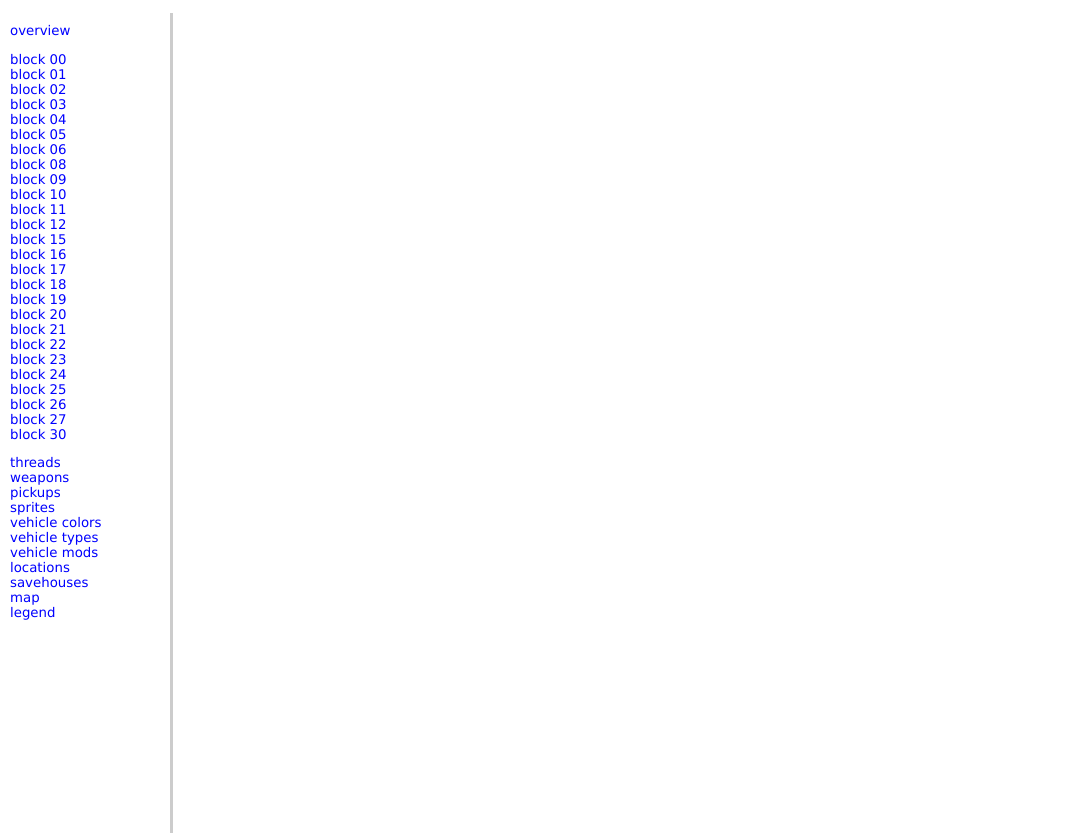
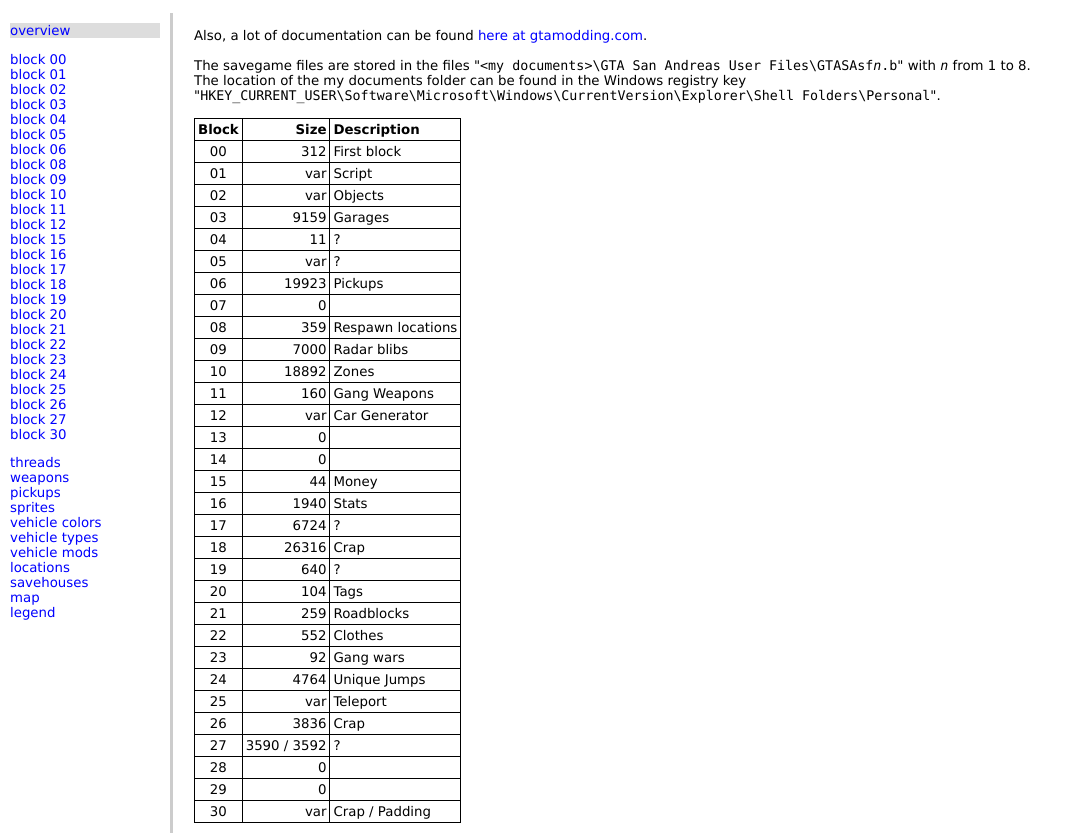
Before and after one commit to gtasa-savegame-editor/docs, a React (Create React App) app: page / in a window 1280 px wide. Shown: the top 835 px of the page, without its empty margins (0-1083 px from the left). Before the commit the page ends 800 px from the top, so only its background shows below. Built offline with nearby package versions, Linux system fonts and the light colour scheme.

Commit message:
make overview index

```diff
--- a/src/App.js
+++ b/src/App.js
@@ -46,7 +46,7 @@ class App extends Component {
     return (
         <div id={"content"}>
           <Nav/>
-          <Route path={"/overview"} component={Overview} />
+          <Route exact={true} path={"/"} component={Overview} />
           <Route path={"/block00"} component={Block00} />
           <Route path={"/block01"} component={Block01} />
           <Route path={"/block02"} component={Block02} />
--- a/src/components/nav.js
+++ b/src/components/nav.js
@@ -6,7 +6,7 @@ class Nav extends Component {
         return (
             <div>
                 <ul id="toc">
-                    <li><NavLink activeClassName={"active"} to={"/overview"}>overview</NavLink><p/></li>
+                    <li><NavLink activeClassName={"active"} exact={true} to={"/"}>overview</NavLink><p/></li>
                     <li><NavLink activeClassName={"active"} to={"/block00"}>block 00</NavLink></li>
                     <li><NavLink activeClassName={"active"} to={"/block01"}>block 01</NavLink></li>
                     <li><NavLink activeClassName={"active"} to={"/block02"}>block 02</NavLink></li>
```
